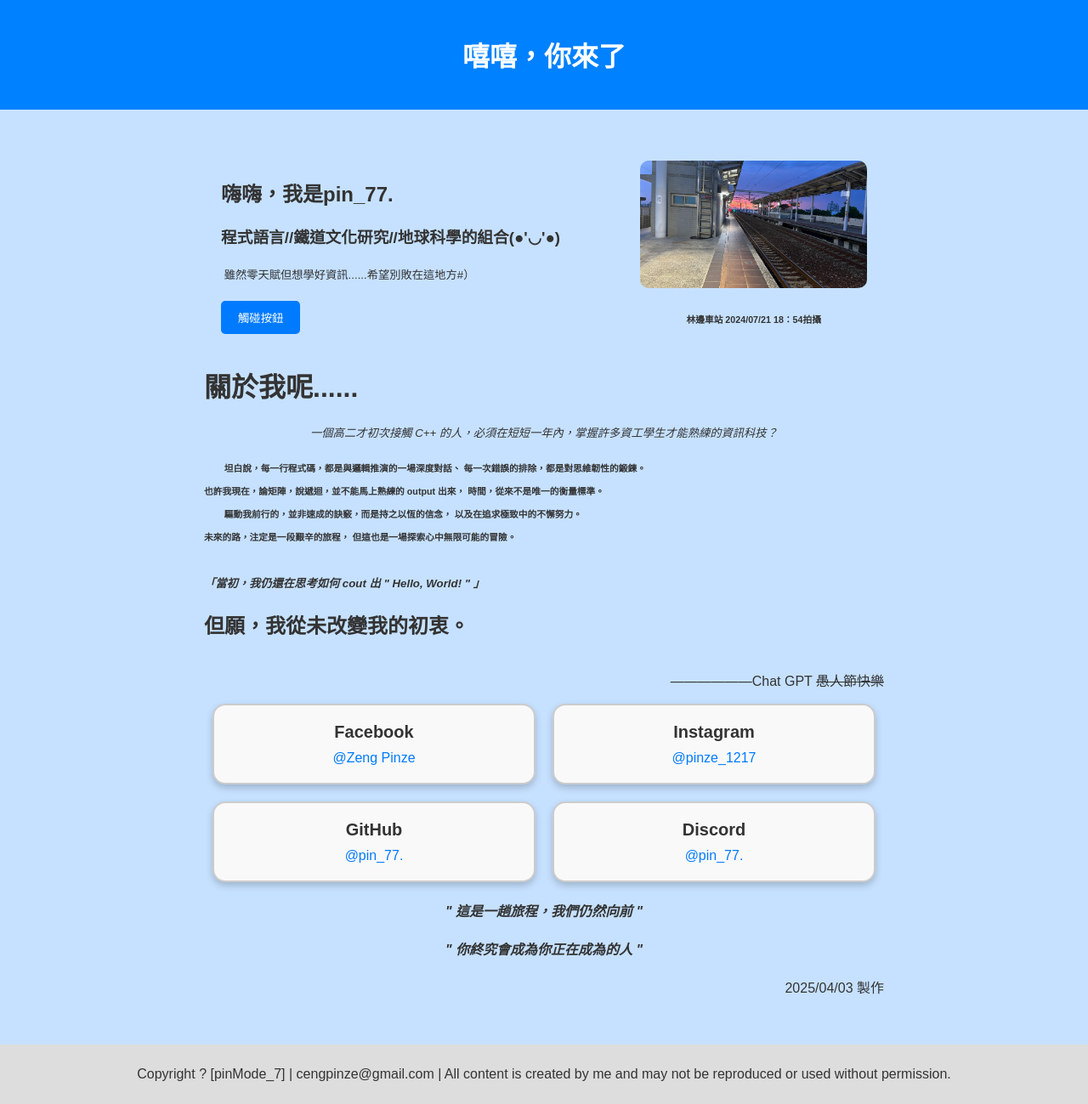
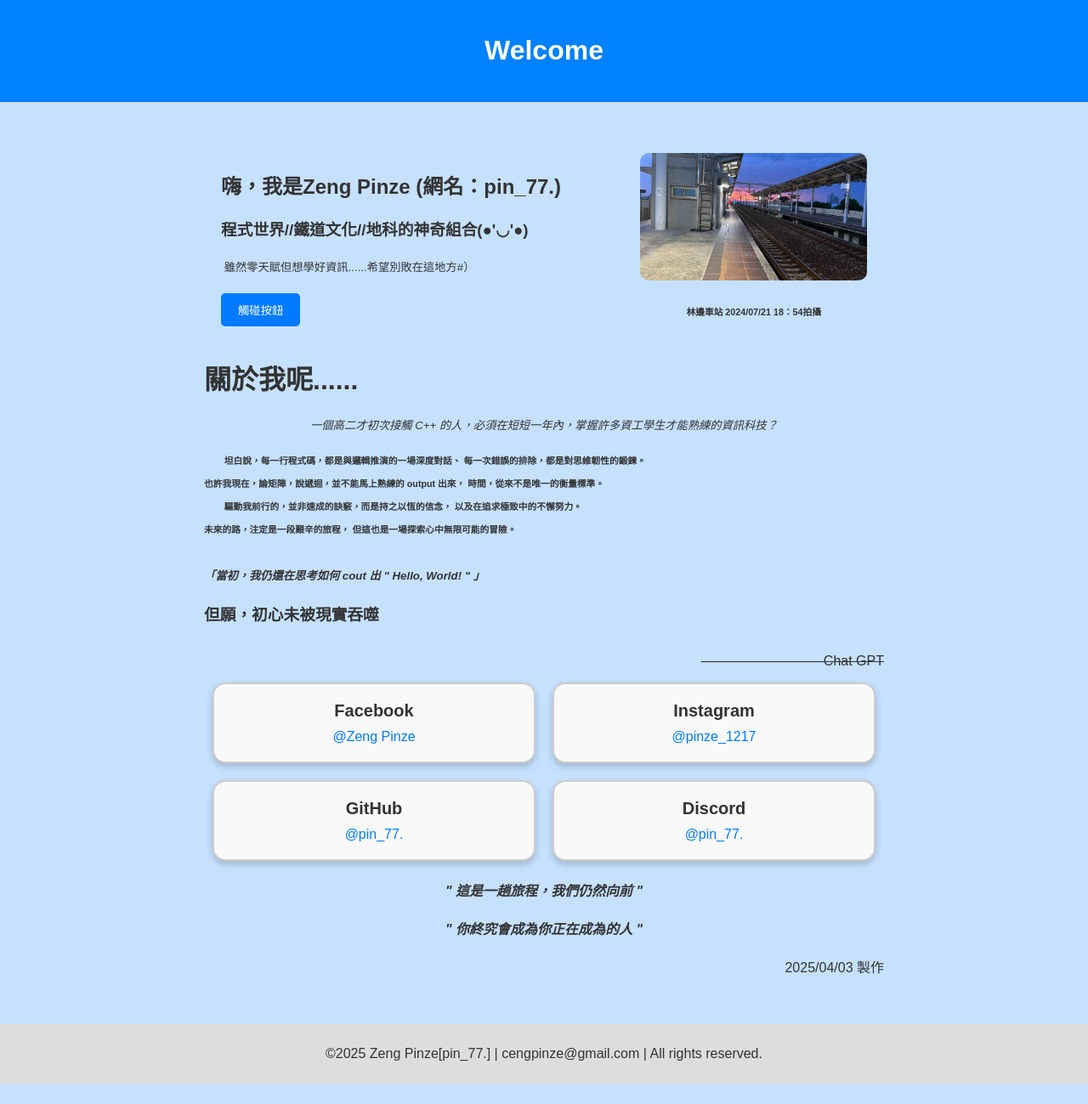
Before and after one commit to zengpinze/personal_web, a plain HTML site: page index.html in a window 1280 px wide. Shown: the whole page at 85% size. After the commit the page ends 1275 px from the top, so only its background shows below. Drawn offline with Linux system fonts and the light colour scheme.

Commit message:
Update index.html

```diff
--- a/index.html
+++ b/index.html
@@ -13,13 +13,13 @@
 </head>
 <body>
     <header>
-        <h1>嘻嘻，你來了</h1>
+        <h1>Welcome</h1>
     </header>
     <main>
         <section class="content-section"> <!-- 新增類別 'content-section'，用來統一控制文字和圖片的排版 -->
             <div class="text-content"> <!-- 新增文字的容器，為文字內容區 -->
-                <h2>嗨嗨，我是pin_77.</h2>
-                <h3><p>程式語言//鐵道文化研究//地球科學的組合(●'◡'●)
+                <h2>嗨，我是Zeng Pinze  (網名：pin_77.)</h2>
+                <h3><p>程式世界//鐵道文化//地科的神奇組合(●'◡'●)
                         <h5 style="font-weight: normal;">
                             &nbsp;雖然零天賦但想學好資訊......希望別敗在這地方#）
                         </h5>
@@ -52,10 +52,10 @@
             <h5>
                 <em>「當初，我仍還在思考如何 cout 出 " Hello, World! " 」 </em>
             </h5>
-            <h2>但願，我從未改變我的初衷。</h2>
+            <h3>但願，初心未被現實吞噬</h3>
 
             <div style="display: flex; justify-content: flex-end;">
-                <p>——————Chat GPT <s>愚人節快樂</s></p>
+                <p><s>—————————Chat GPT</s></p>
             </div>
 
         <!-- 從這裡開始，是放連結的地方 -->
@@ -97,19 +97,19 @@
         <!-- 結束 -->
 
 
-        <h4 style="text-align: center;"><em>
-    " 這是一趟旅程，我們仍然向前 "
-        </em></h4>
-        <h4 style="text-align: center;"><em>
-            " 你終究會成為你正在成為的人 "
-        </em></h4>
+        <h4 style="text-align: center;">
+            <em> " 這是一趟旅程，我們仍然向前 "</em>
+        </h4>
+        <h4 style="text-align: center;">
+            <em> " 你終究會成為你正在成為的人 "</em>
+        </h4>
 
 
         <p class="right-text">2025/04/03 製作</p>
     </main>
 
     <footer>
-        <p>Copyright ? [pinMode_7] | cengpinze@gmail.com | All content is created by me and may not be reproduced or used without permission.</p>
+        <p>©2025 Zeng Pinze[pin_77.] | cengpinze@gmail.com | All rights reserved.</p>
     </footer>
     <script src="script.js" defer></script>
 
```
